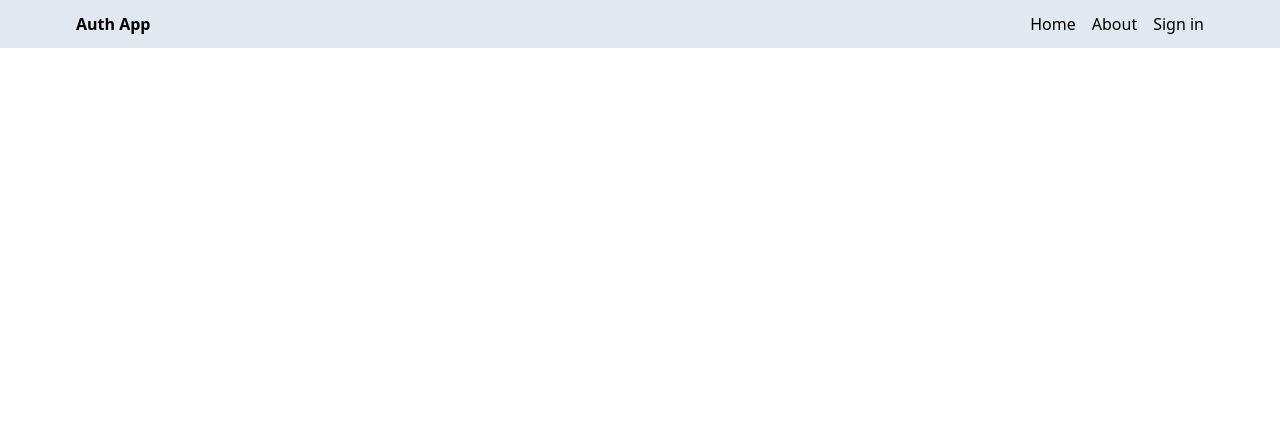
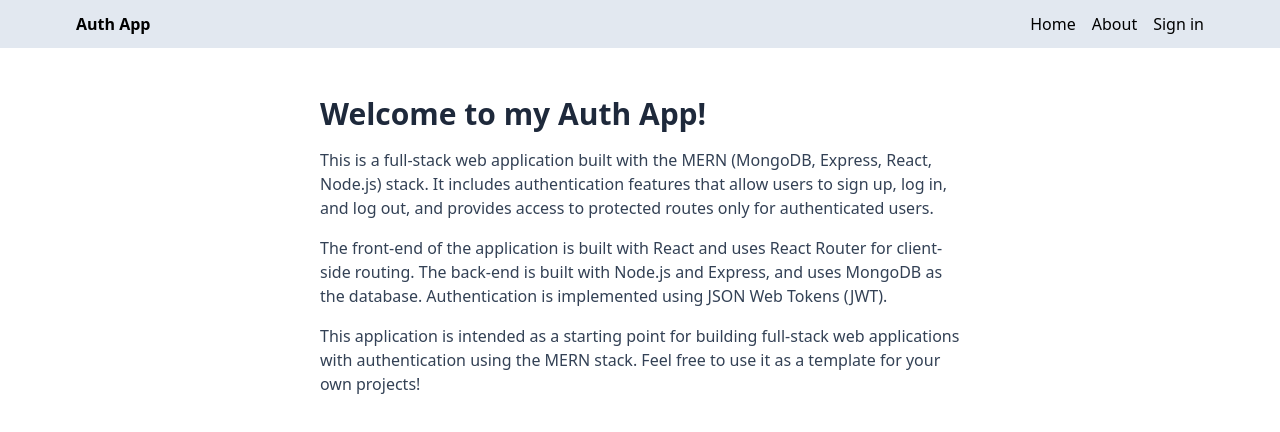
Before and after one commit to rahul230411/mern-auth, a React (Vite) app in the folder client/: page /home in a window 1280 px wide. Shown: the top 432 px of the page. Built offline with nearby package versions, Linux system fonts and the light colour scheme; no server answers.

Commit message:
Completed Home and About Pages

```diff
--- a/client/src/App.jsx
+++ b/client/src/App.jsx
@@ -13,7 +13,7 @@ export default function App() {
       {/* Header */}
       <Header />
       <Routes>
-        <Route path="/" element={<Home />}></Route>
+        <Route path="/home" element={<Home />}></Route>
         <Route path="/about" element={<About />}></Route>
         <Route path="/sign-in" element={<SignIn></SignIn>}></Route>
         <Route path="/sign-up" element={<SignUp></SignUp>}></Route>
--- a/client/src/pages/About.jsx
+++ b/client/src/pages/About.jsx
@@ -1,5 +1,25 @@
 import React from "react";
 
 export default function About() {
-  return <div>About</div>;
+  return (
+    <div className="px-4 py-12 max-w-2xl mx-auto">
+      <h1 className="text-3xl font-bold  mb-4 text-slate-800">About</h1>
+      <p className="mb-4 text-slate-700">
+        This is a MERN (MongoDB, Express, React, Node.js) stack application with
+        authentication. It allows users to sign up, log in, and log out, and
+        provides access to protected routes only for authenticated users.
+      </p>
+      <p className="mb-4 text-slate-700">
+        The front-end of the application is built with React and uses React
+        Router for client-side routing. The back-end is built with Node.js and
+        Express, and uses MongoDB as the database. Authentication is implemented
+        using JSON Web Tokens (JWT).
+      </p>
+      <p className="mb-4 text-slate-700">
+        This application is intended as a starting point for building full-stack
+        web applications with authentication using the MERN stack. Feel free to
+        use it as a template for your own projects!
+      </p>
+    </div>
+  );
 }
--- a/client/src/pages/Home.jsx
+++ b/client/src/pages/Home.jsx
@@ -1,5 +1,28 @@
 import React from "react";
 
 export default function Home() {
-  return <div>Home</div>;
+  return (
+    <div className="px-4 py-12 max-w-2xl mx-auto">
+      <h1 className="text-3xl font-bold  mb-4 text-slate-800">
+        Welcome to my Auth App!
+      </h1>
+      <p className="mb-4 text-slate-700">
+        This is a full-stack web application built with the MERN (MongoDB,
+        Express, React, Node.js) stack. It includes authentication features that
+        allow users to sign up, log in, and log out, and provides access to
+        protected routes only for authenticated users.
+      </p>
+      <p className="mb-4 text-slate-700">
+        The front-end of the application is built with React and uses React
+        Router for client-side routing. The back-end is built with Node.js and
+        Express, and uses MongoDB as the database. Authentication is implemented
+        using JSON Web Tokens (JWT).
+      </p>
+      <p className="mb-4 text-slate-700">
+        This application is intended as a starting point for building full-stack
+        web applications with authentication using the MERN stack. Feel free to
+        use it as a template for your own projects!
+      </p>
+    </div>
+  );
 }
```
